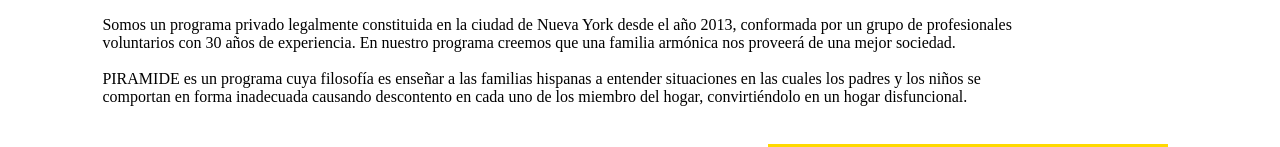
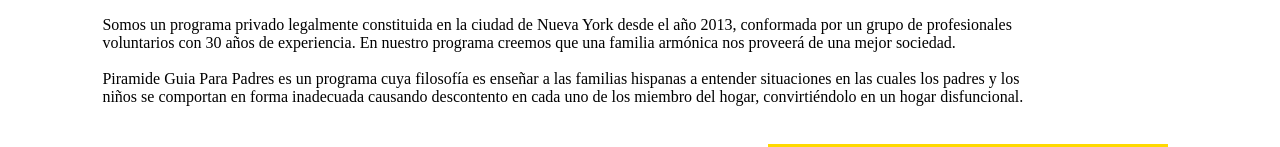
Before and after one commit to Daysired/Piramide-Guia-Para-Padres, a React (Create React App) app in the folder client/: page /nosotros in a window 1280 px wide. Shown: the part 224-371 px from the top of the page. Built offline with nearby package versions, Linux system fonts and the light colour scheme; grey boxes are pictures that could not be loaded.

Commit message:
proof reading and making spelling corrections

```diff
--- a/client/src/Screens/AboutUs.jsx
+++ b/client/src/Screens/AboutUs.jsx
@@ -21,7 +21,7 @@ export default function AboutUs() {
           </p>
           <br />
           <p className="about-t">
-            PIRAMIDE es un programa cuya filosofía es enseñar a las familias
+            Piramide Guia Para Padres es un programa cuya filosofía es enseñar a las familias
             hispanas a entender situaciones en las cuales los padres y los niños
             se comportan en forma inadecuada causando descontento en cada uno de
             los miembro del hogar, convirtiéndolo en un hogar disfuncional.
```
